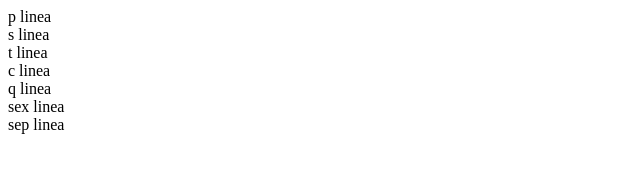
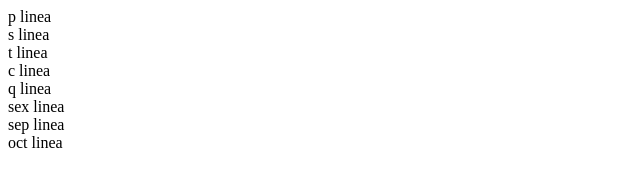
Before and after one commit to DiegoCarva05/parcial_10, a plain HTML site: page index.html in a window 1280 px wide. Shown: the full height of the page, 0-640 px from the left. Drawn offline with Linux system fonts and the light colour scheme.

Commit message:
octavo commit

```diff
--- a/index.html
+++ b/index.html
@@ -13,5 +13,6 @@
     <div>q linea</div>
     <div>sex linea</div>
     <div>sep linea</div>
+    <div>oct linea</div>
 </body>
 </html>
```
